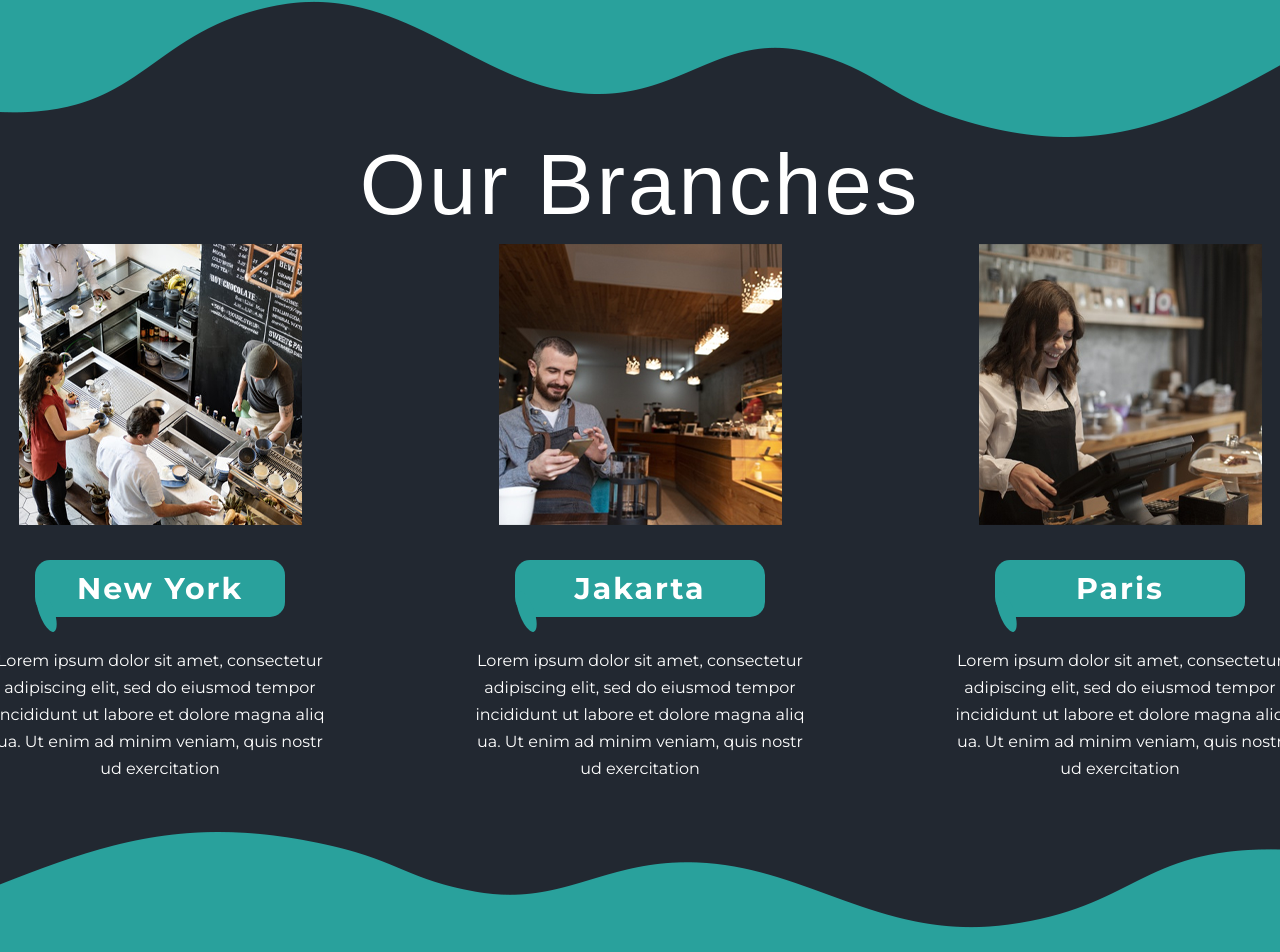
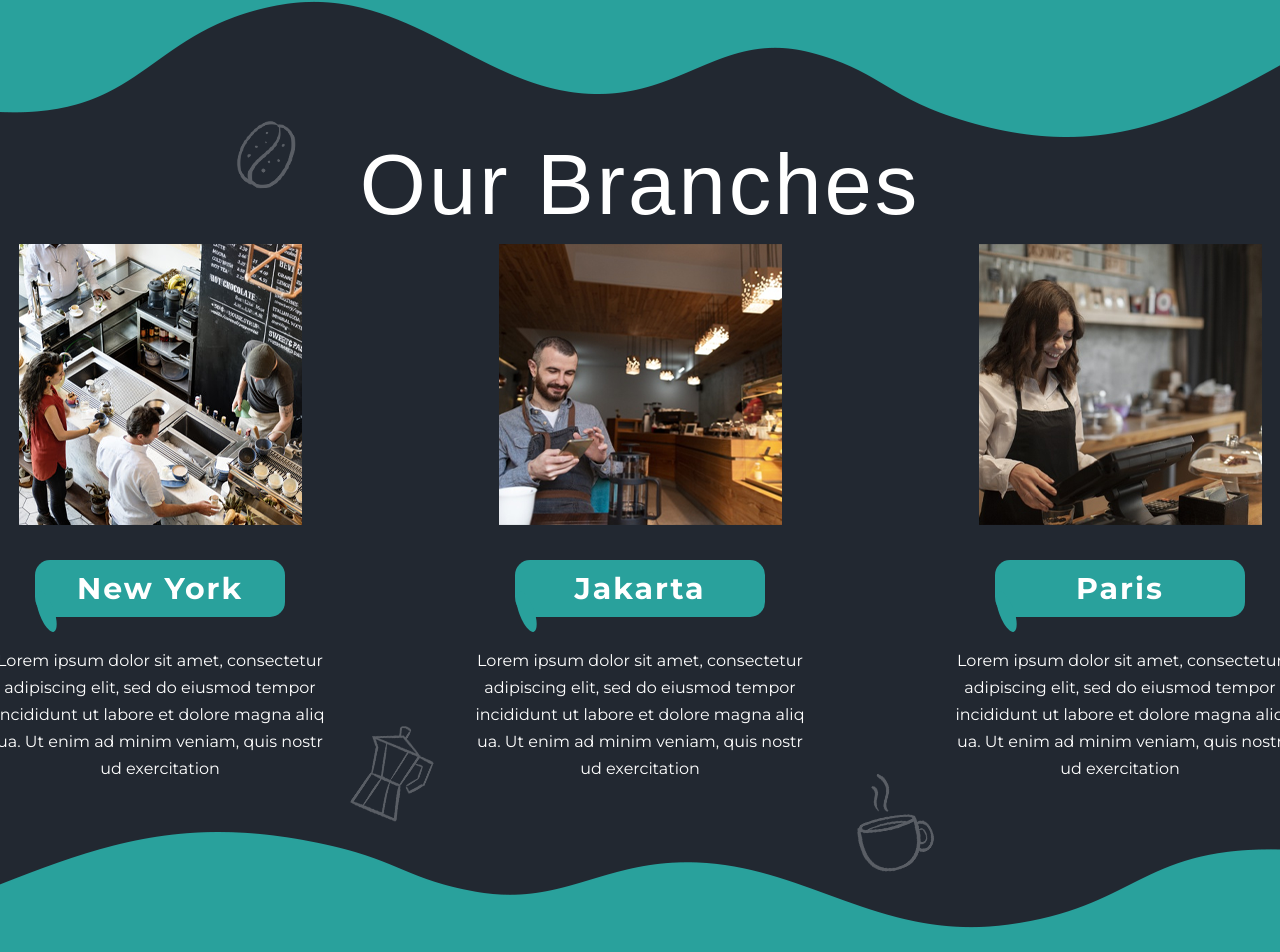
Before and after one commit to Old-Butt-Gold/Coffee-Time, a plain HTML site: page index.html in a window 1280 px wide. Shown: the part 140-1092 px from the top of the page. Drawn offline with Linux system fonts and the light colour scheme; a web font is replaced by a local one.

Commit message:
Added Absolute Objects in Section_8

```diff
--- a/index.html
+++ b/index.html
@@ -20,6 +20,10 @@
         </section>
         <!-- section_8 -->
         <section id="branches" class="branches">
+            <img class = "object_1 absolute_object" src="assets/section_8/object1.png" alt="object_1">
+            <img class = "object_2 absolute_object" src="assets/section_8/object2.png" alt="object_2">
+            <img class = "object_3 absolute_object" src="assets/section_8/object3.png" alt="object_3">
+            <img class = "object_4 absolute_object" src="assets/section_8/object4.png" alt="object_4">
             <h1 class="branches_title">Our Branches</h1>
             <div class="section_branches_workers_flexbox">
                 <div class="section_branches_workers_column">
--- a/style.css
+++ b/style.css
@@ -37,6 +37,32 @@ main, footer { /*Ася возможно тебе придется добави
 
 .branches {
     margin: 0 0 50px 0;
+    position: relative;
+}
+
+.absolute_object {
+    position: absolute;
+    opacity: 0.25;
+}
+
+.object_1 {
+    left: 316px;
+    top: -16px;
+}
+
+.object_2 {
+    right: 20px;
+    top: 32px;
+}
+
+.object_3 {
+    bottom: -40px;
+    left: 430px;
+}
+
+.object_4 {
+    bottom: -90px;
+    right: 425px;
 }
 
 .branches_title {
```
Also changed, not shown: assets/section_8/object1.png (added), assets/section_8/object2.png (added), assets/section_8/object3.png (added), assets/section_8/object4.png (added).
